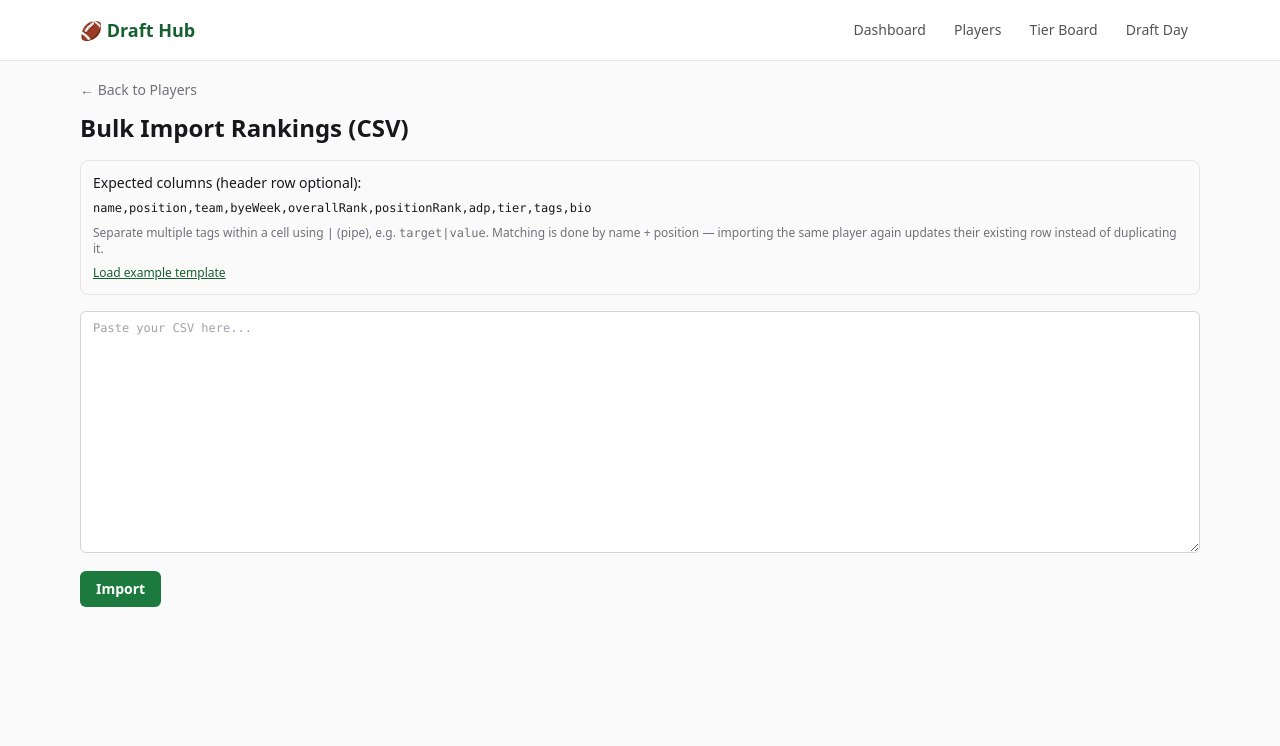
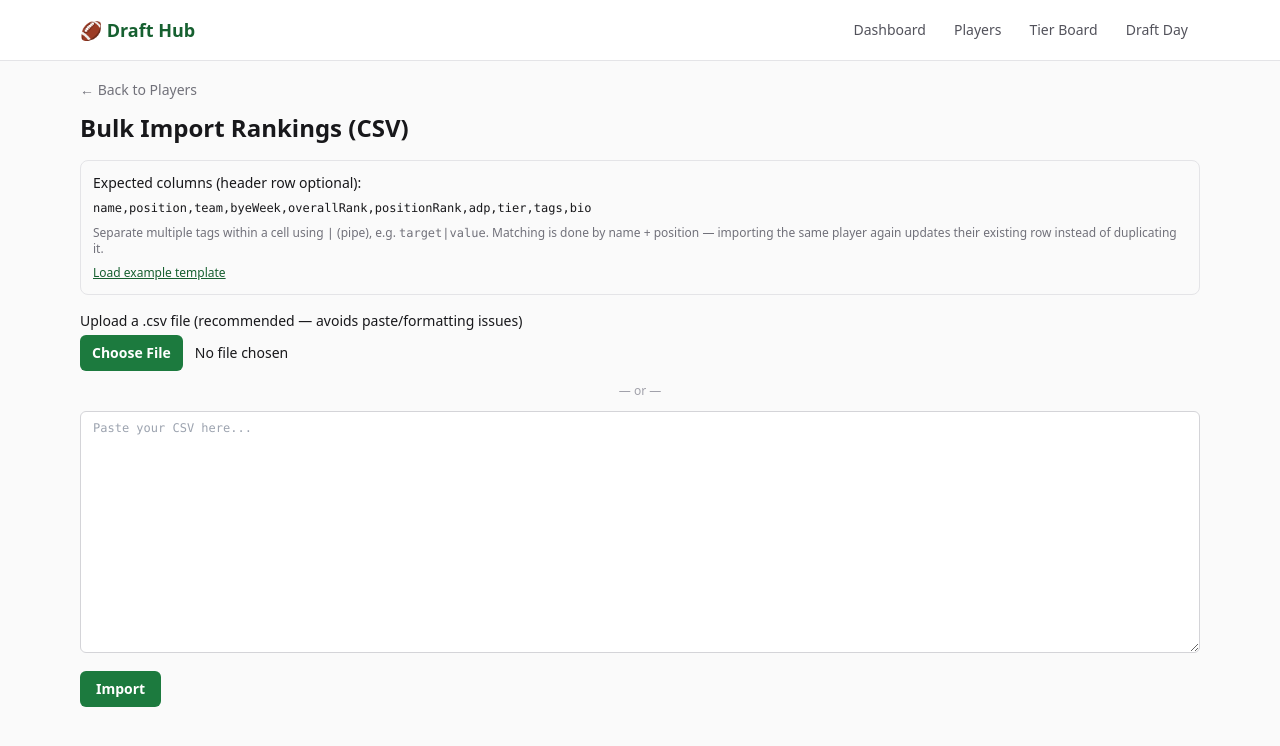
Before and after one commit to jmmauceri27-ai/My-First-Agent, a Next.js app: page /players/import in a window 1280 px wide. Shown: the top 746 px of the page. Built offline with nearby package versions, Linux system fonts and the light colour scheme.

Commit message:
Add file upload option to CSV import
Copy-pasting into the browser textarea was silently mangling the
content (tab characters not surviving the paste in some environment).
Uploading the .csv file directly reads its raw bytes server-side with
no clipboard step involved, sidestepping that entirely.

```diff
--- a/src/app/players/actions.ts
+++ b/src/app/players/actions.ts
@@ -95,7 +95,8 @@ export async function deleteNote(formData: FormData): Promise<void> {
 }
 
 export async function importCsv(formData: FormData): Promise<CsvImportResult> {
-  const raw = String(formData.get("csv") ?? "");
+  const file = formData.get("file");
+  const raw = file instanceof File && file.size > 0 ? await file.text() : String(formData.get("csv") ?? "");
   const result = await importPlayersFromCsv(raw);
 
   revalidatePath("/players");
--- a/src/app/players/import/ImportForm.tsx
+++ b/src/app/players/import/ImportForm.tsx
@@ -41,12 +41,25 @@ export default function ImportForm() {
       </div>
 
       <form action={handleSubmit} className="space-y-3">
+        <div>
+          <label className="block text-sm font-medium">
+            Upload a .csv file (recommended — avoids paste/formatting issues)
+            <input
+              type="file"
+              name="file"
+              accept=".csv,.tsv,.txt,text/csv,text/plain"
+              className="mt-1 block w-full text-sm file:mr-3 file:rounded-md file:border-0 file:bg-gridiron-500 file:px-3 file:py-2 file:text-sm file:font-semibold file:text-white hover:file:bg-gridiron-600"
+            />
+          </label>
+        </div>
+
+        <p className="text-center text-xs text-zinc-400">— or —</p>
+
         <textarea
           name="csv"
           value={csv}
           onChange={(e) => setCsv(e.target.value)}
           rows={14}
-          required
           placeholder="Paste your CSV here..."
           className="w-full rounded-md border border-zinc-300 px-3 py-2 font-mono text-xs dark:border-zinc-700 dark:bg-zinc-800"
         />
```
